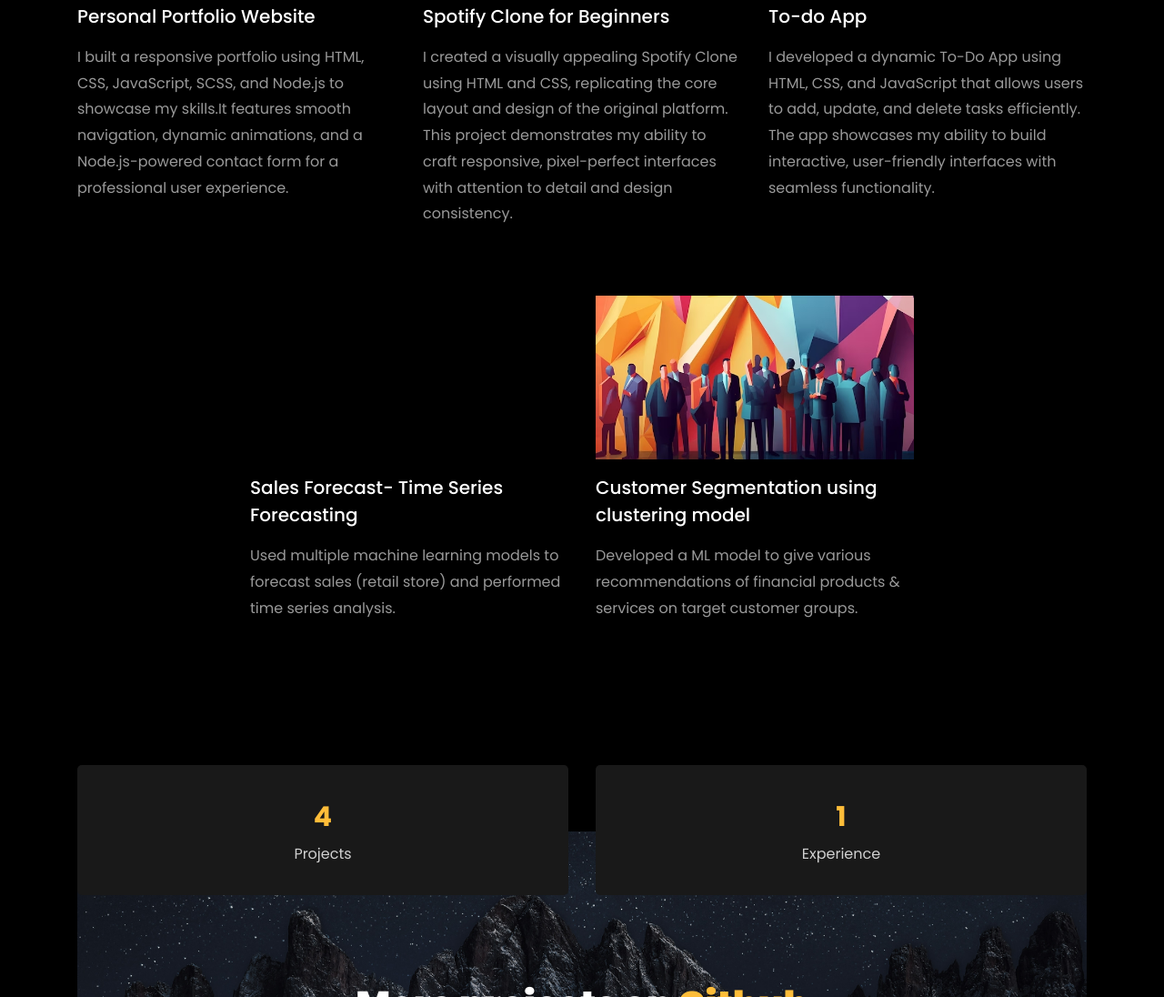
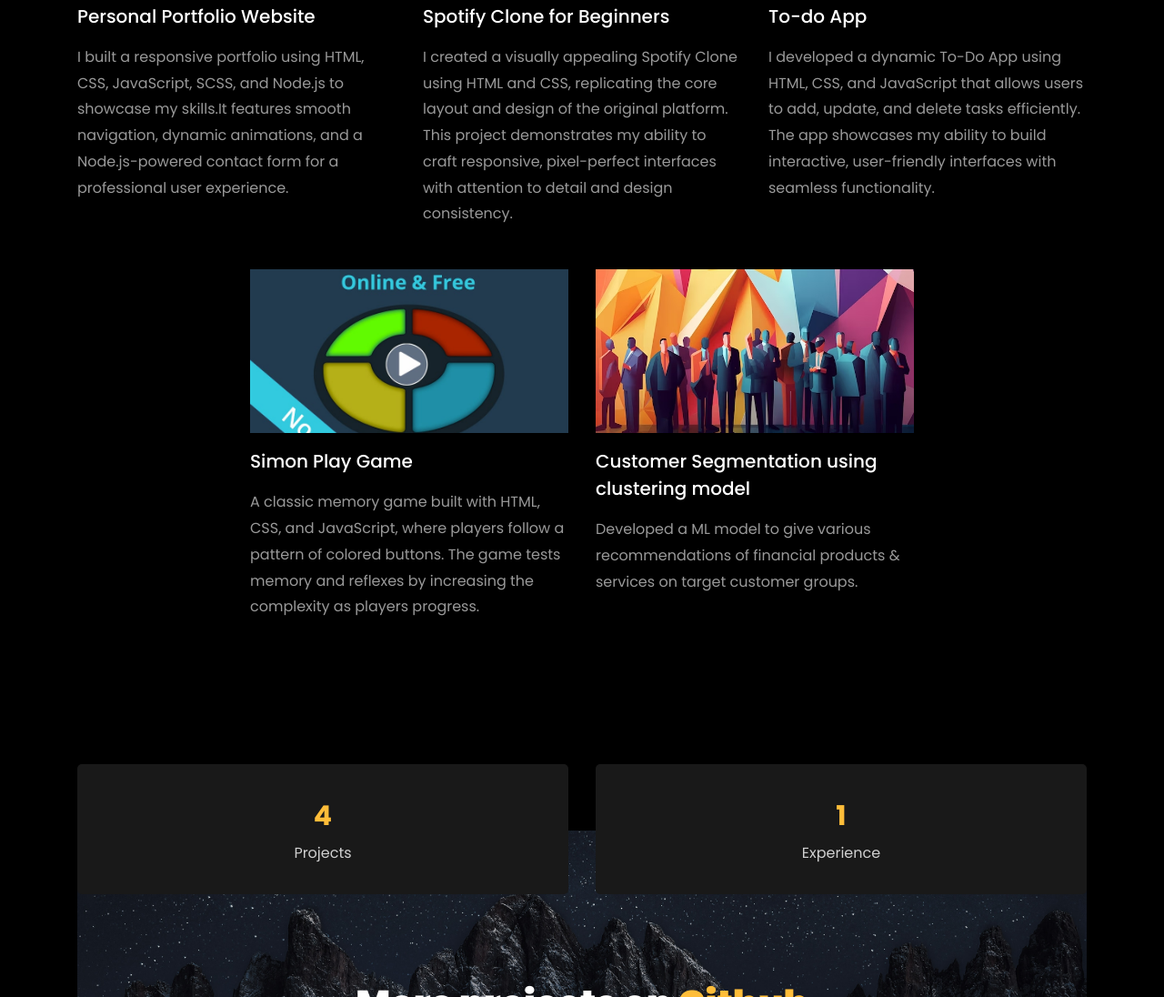
Before and after one commit to GaganpreetAujla/portfolio, a plain HTML site: page index.html in a window 1280 px wide. Shown: the part 3601-4697 px from the top of the page at 91% size. Drawn offline with Linux system fonts and the light colour scheme; files whose address does not match are found by name.

Commit message:
update simon play game project  in portfolio

```diff
--- a/index.html
+++ b/index.html
@@ -406,6 +406,9 @@
 				</div>
 			  </div>
 			</div>
+
+
+
 				<div class="col-md-4 d-flex ftco-animate">
 				  <div class="blog-entry">
 				  <a href="https://github.com/GaganpreetAujla/to-do-app-code" class="block-20 zoom-effect" style="background-image: url('images/to-do.avif');">
@@ -418,20 +421,24 @@
 				</div>
 			  </div>
 			</div>
-	  <br>
+
 	  <!-- added justify-content-center to center align the last two projects -->
 	  <div class="row d-flex justify-content-center">
 			  <div class="col-md-4 d-flex ftco-animate">
 				  <div class="blog-entry justify-content-end">
-				  <a href="" class="block-20 zoom-effect" style="background-image: url('images/proj_4.jpg');">
+				  <a href="https://github.com/GaganpreetAujla/simonPlayGame" class="block-20 zoom-effect" style="background-image: url('images/simonPlayGame.jpeg');">
 				  </a>
 				  <div class="text mt-3 float-right d-block">
 
-					<h3 class="heading"><a href="">Sales Forecast- Time Series Forecasting</a></h3>
-					<p>Used multiple machine learning models to forecast sales (retail store) and performed time series analysis.</p>
+					<h3 class="heading"><a href="https://github.com/GaganpreetAujla/simonPlayGame">Simon Play Game</a></h3>
+					<p>A classic memory game built with HTML, CSS, and JavaScript, where players follow a pattern of colored buttons. The game tests memory and reflexes by increasing the complexity as players progress.</p>
 				  </div>
 				</div>
 			  </div>
+
+			  <br>
+
+
 			  <div class="col-md-4 d-flex ftco-animate">
 				  <div class="blog-entry justify-content-end">
 				  <a href="" class="block-20 zoom-effect" style="background-image: url('images/proj_5.jpg');">
```
Lines whose indentation alone changed are shown as unchanged.
